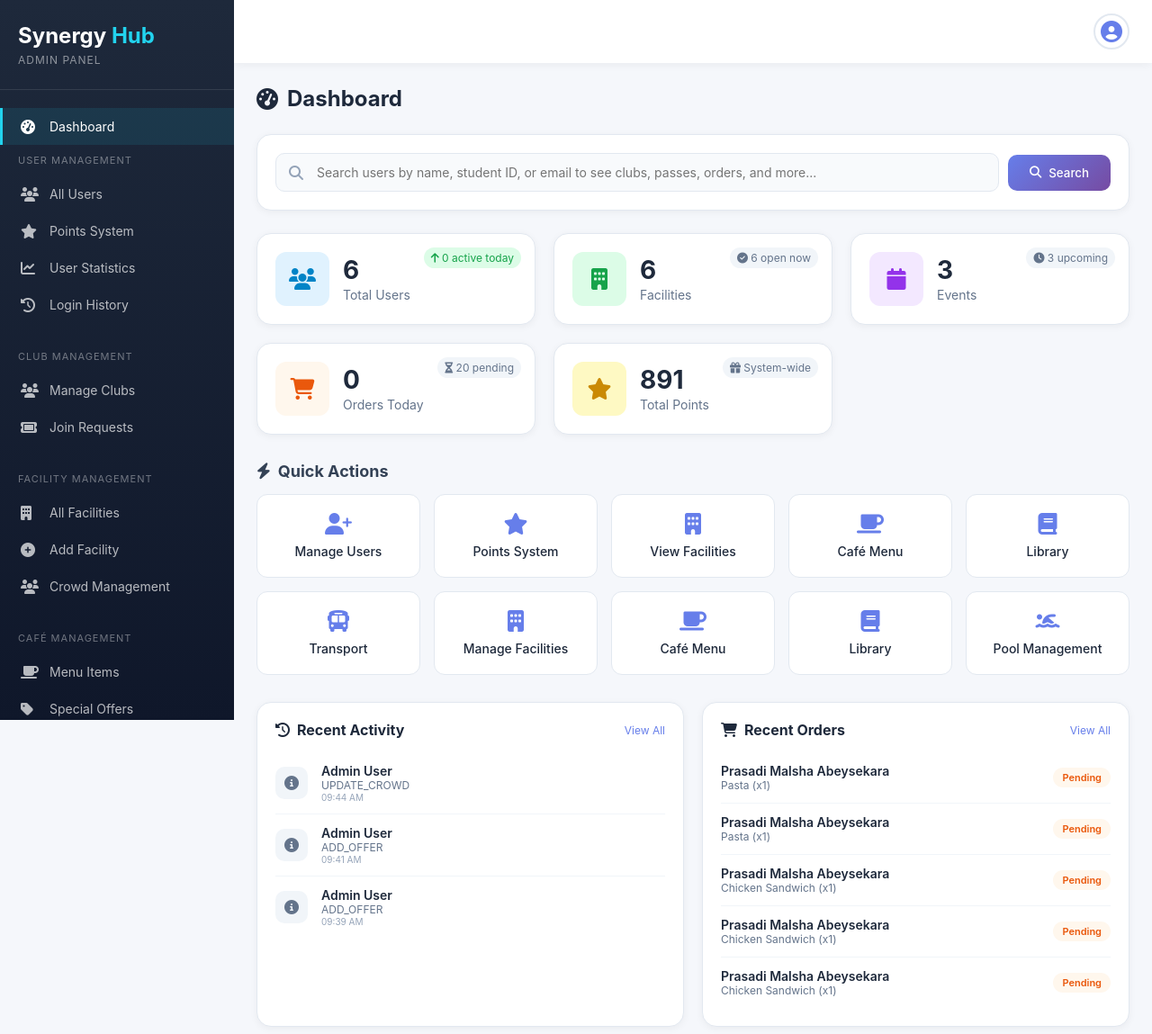
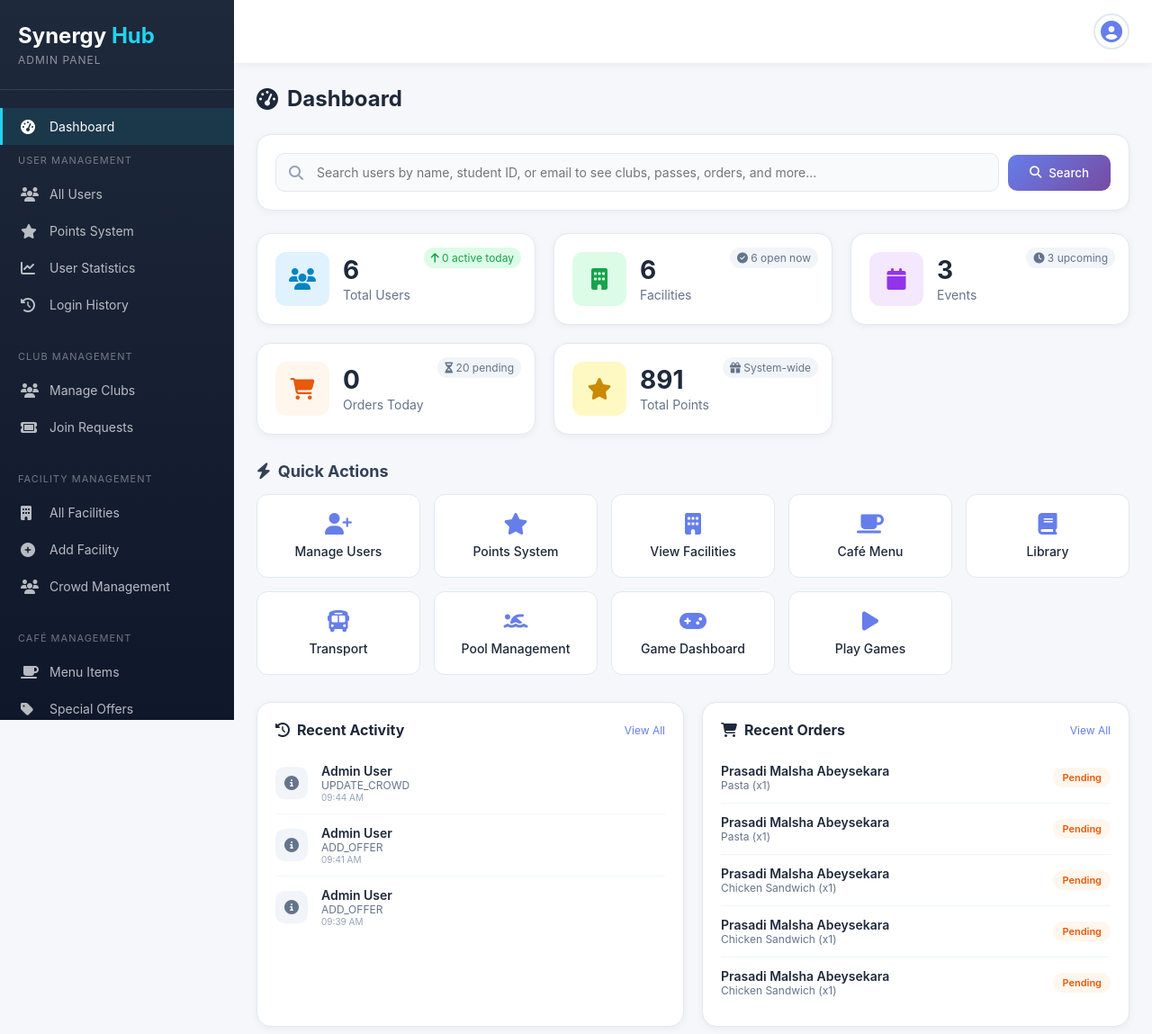
Before and after one commit to Dilshan-wijayawardhane/5CS024-Collaborative-Development, a PHP site: page /admin/index.php in a window 1280 px wide. Shown: the top 1149 px of the page at 90% size. Run offline with PHP 8.4, Linux system fonts and the light colour scheme; a user stored in the database is signed in; data comes from the database, SQL or seed files in the repository.

Commit message:
Update index.php

```diff
--- a/synergy-hub_Full_Project/admin/index.php
+++ b/synergy-hub_Full_Project/admin/index.php
@@ -579,24 +579,20 @@ if (mysqli_num_rows($check_orders) > 0) {
                             <i class="fa-solid fa-bus"></i>
                             <span>Transport</span>
                         </a>
-                        <a href="facility_management.php" class="action-card">
-                            <i class="fa-solid fa-building"></i>
-                            <span>Manage Facilities</span>
-                        </a>
-                        <a href="cafe_menu_admin.php" class="action-card">
-                            <i class="fa-solid fa-mug-saucer"></i>
-                            <span>Café Menu</span>
-                        </a>
-                        <a href="library_management.php" class="action-card">
-                            <i class="fa-solid fa-book"></i>
-                            <span>Library</span>
-                        </a>
                         <a href="pool_management.php" class="action-card">
                             <i class="fa-solid fa-person-swimming"></i>
                             <span>Pool Management</span>
                         </a>
-                    </div>
-                </div>
+			<a href="games.php" class="action-card">
+            		    <i class="fa-solid fa-gamepad"></i>
+                            <span>Game Dashboard</span>
+        		</a>
+                            <a href="../game.php" target="_blank" class="action-card">
+                            <i class="fa-solid fa-play"></i>
+                            <span>Play Games</span>
+        		</a>
+    		  </div>
+		</div>
 
                 <!-- Recent Activity & Orders -->
                 <div class="dashboard-grid">
```
